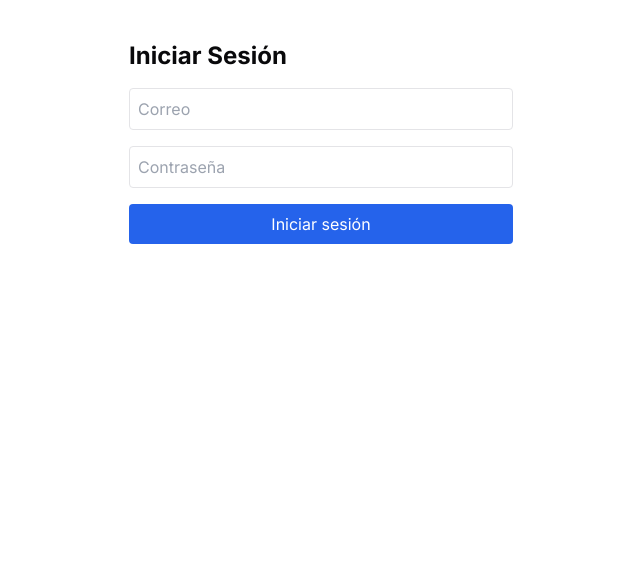
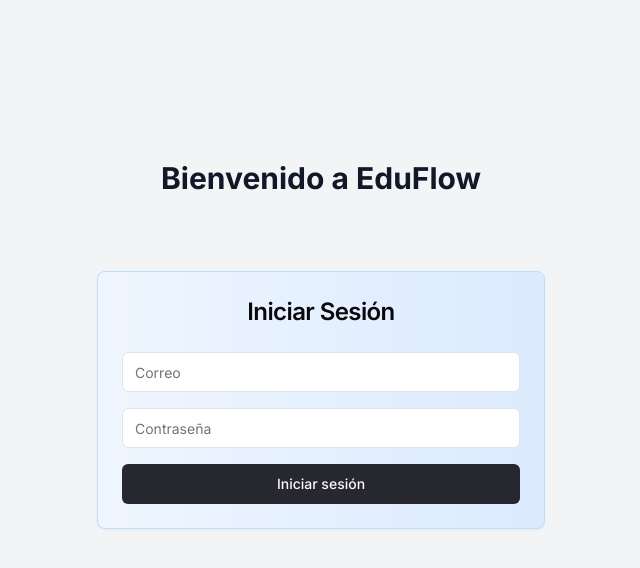
Before and after one commit to Scopexx0/EduFlow, a Next.js app: page /login in a window 1280 px wide. Shown: the top 568 px of the page, without its empty margins (319-959 px from the left). Built offline with nearby package versions, Linux system fonts and the light colour scheme.

Commit message:
alpha-3.4 (login visuals)

```diff
--- a/app/login/page.tsx
+++ b/app/login/page.tsx
@@ -2,6 +2,9 @@
 
 import { useState, useEffect, use } from "react"
 import { useRouter } from "next/navigation"
+import { Card, CardHeader, CardTitle, CardContent } from "@/components/ui/card"
+import { Input } from "@/components/ui/input"
+import { Button } from "@/components/ui/button"
 
 export default function LoginPage() {
   const [email, setEmail] = useState("")
@@ -48,32 +51,40 @@ export default function LoginPage() {
   }
 
   return (
-    <form onSubmit={handleLogin} className="space-y-4 max-w-sm mx-auto mt-10">
-      <h1 className="text-2xl font-bold">Iniciar Sesión</h1>
-
-      <input
+    <main className="relative min-h-screen flex items-center justify-center bg-gray-100 dark:bg-gray-950 px-4">
+      {/* Nombre o título principal */}
+      <h1 className="absolute top-[20%] text-3xl font-bold text-center text-gray-900 dark:text-gray-100 w-full">
+        Bienvenido a EduFlow
+      </h1>
+      <Card className="w-full max-w-md bg-gradient-to-r from-blue-50 to-blue-100 dark:from-blue-950 dark:to-blue-900 border-blue-200 dark:border-blue-800">
+        <CardHeader>
+          <CardTitle className="text-center text-2xl">Iniciar Sesión</CardTitle>
+        </CardHeader>
+        <CardContent>
+          <form onSubmit={handleLogin} className="space-y-4">
+            <Input
               type="email"
               placeholder="Correo"
               value={email}
               onChange={(e) => setEmail(e.target.value)}
               required
-        className="w-full border p-2 rounded"
             />
-
-      <input
+            <Input
               type="password"
               placeholder="Contraseña"
               value={password}
               onChange={(e) => setPassword(e.target.value)}
               required
-        className="w-full border p-2 rounded"
             />
 
-      {error && <p className="text-red-500 text-sm">{error}</p>}
+            {error && <p className="text-sm text-red-500">{error}</p>}
 
-      <button type="submit" className="bg-blue-600 text-white px-4 py-2 rounded w-full">
+            <Button type="submit" className="w-full">
               Iniciar sesión
-      </button>
+            </Button>
           </form>
+        </CardContent>
+      </Card>
+    </main>
   )
 }
```
Lines whose indentation alone changed are shown as unchanged.
